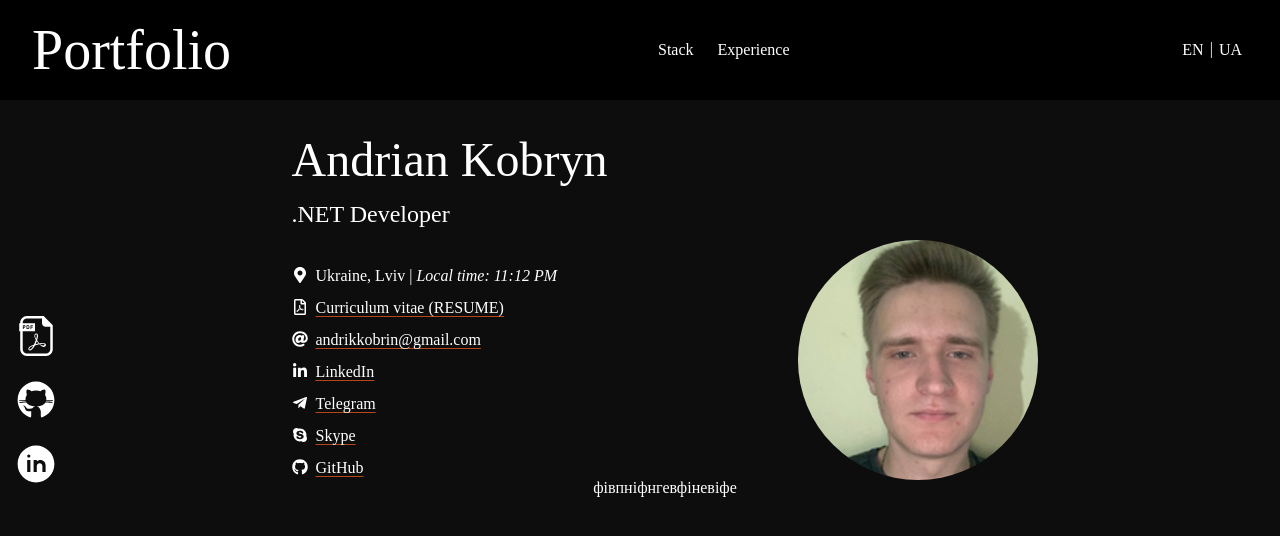
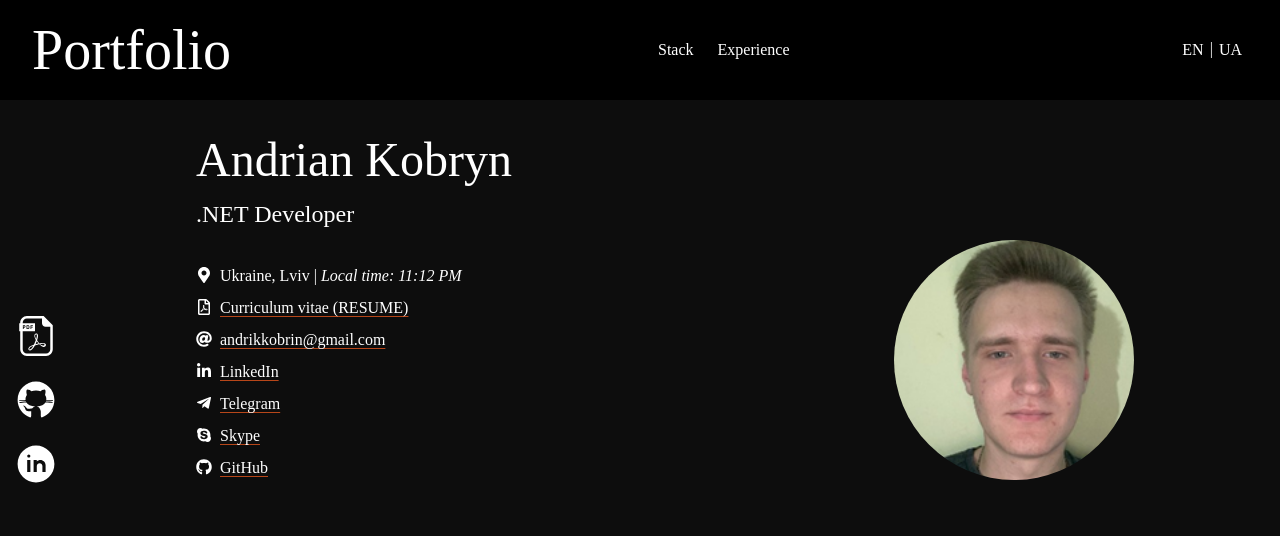
Before and after one commit to TheEnemy25/TheEnemy25, a React (Vite) app: page / in a window 1280 px wide. Shown: the top 536 px of the page. Built offline with nearby package versions, Linux system fonts and the light colour scheme; a web font is replaced by a local one.

Commit message:
style(About): Added max-width and centered layout

```diff
--- a/src/containers/about/About.scss
+++ b/src/containers/about/About.scss
@@ -6,10 +6,12 @@
     display: flex;
     padding: 24px 96px;
     flex-direction: column;
+    max-width: 1440px;
+    margin: 0 auto;
 
     &__wrapper {
         display: flex;
-        justify-content: space-around;
+        justify-content: space-between;
         width: 100%;
 
         .about__info {
--- a/src/containers/about/About.tsx
+++ b/src/containers/about/About.tsx
@@ -8,6 +8,7 @@ const About: React.FC = () => {
     const currentTime = useCurrentTime("Europe/Kyiv");
 
     return (
+        <>
             <section className="about">
                 <article className="about__wrapper">
                     <div className="about__info">
@@ -40,13 +41,8 @@ const About: React.FC = () => {
                         <img src={photo} alt="Andrian Kobryn" className="about__photo-img" />
                     </div>
                 </article>
-
-            <article className="about__wrapper">
-                <div className="about__description">
-                    фівпніфнгевфіневіфе
-                </div>
-            </article>
             </section>
+        </>
     );
 };
 
```
Lines whose indentation alone changed are shown as unchanged.
